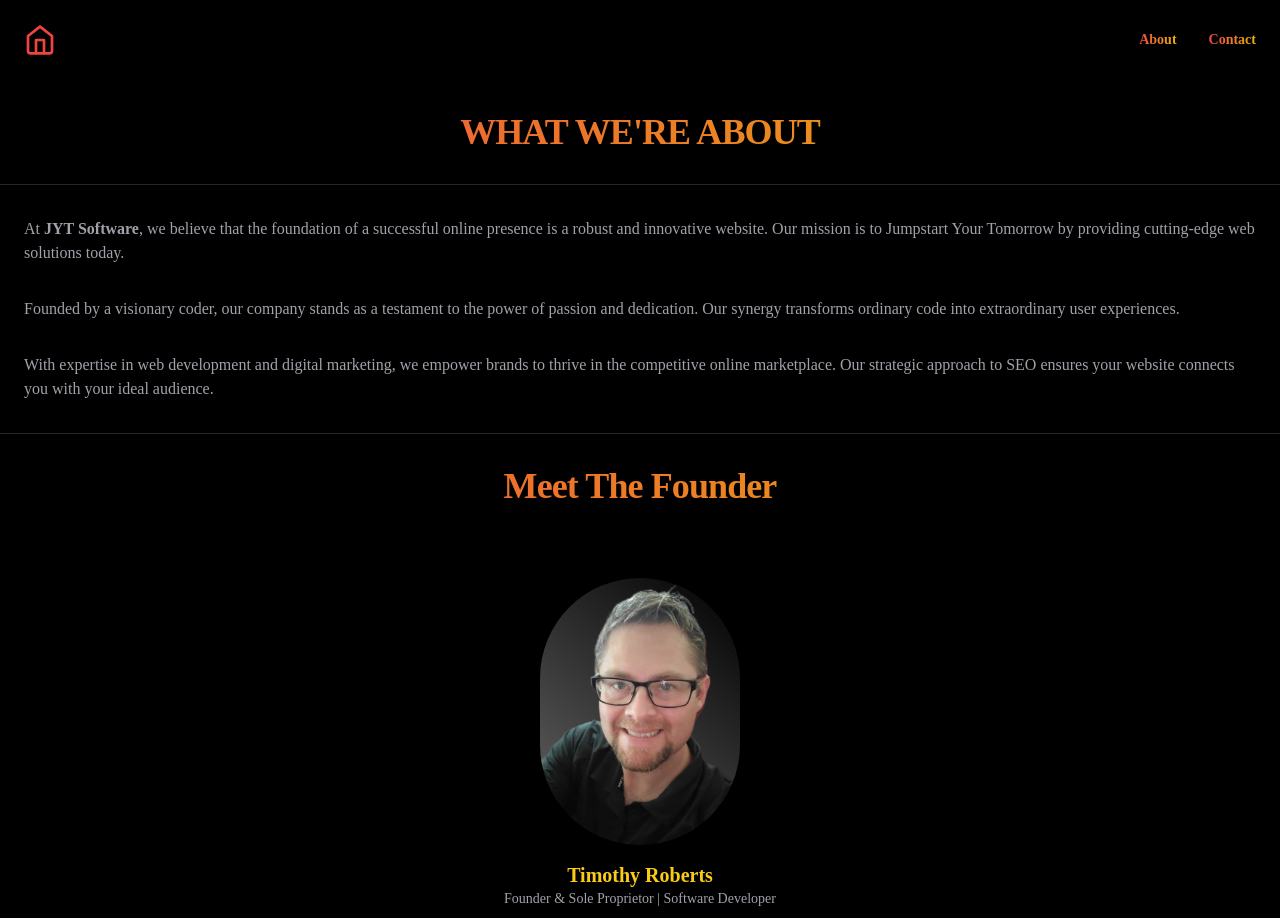
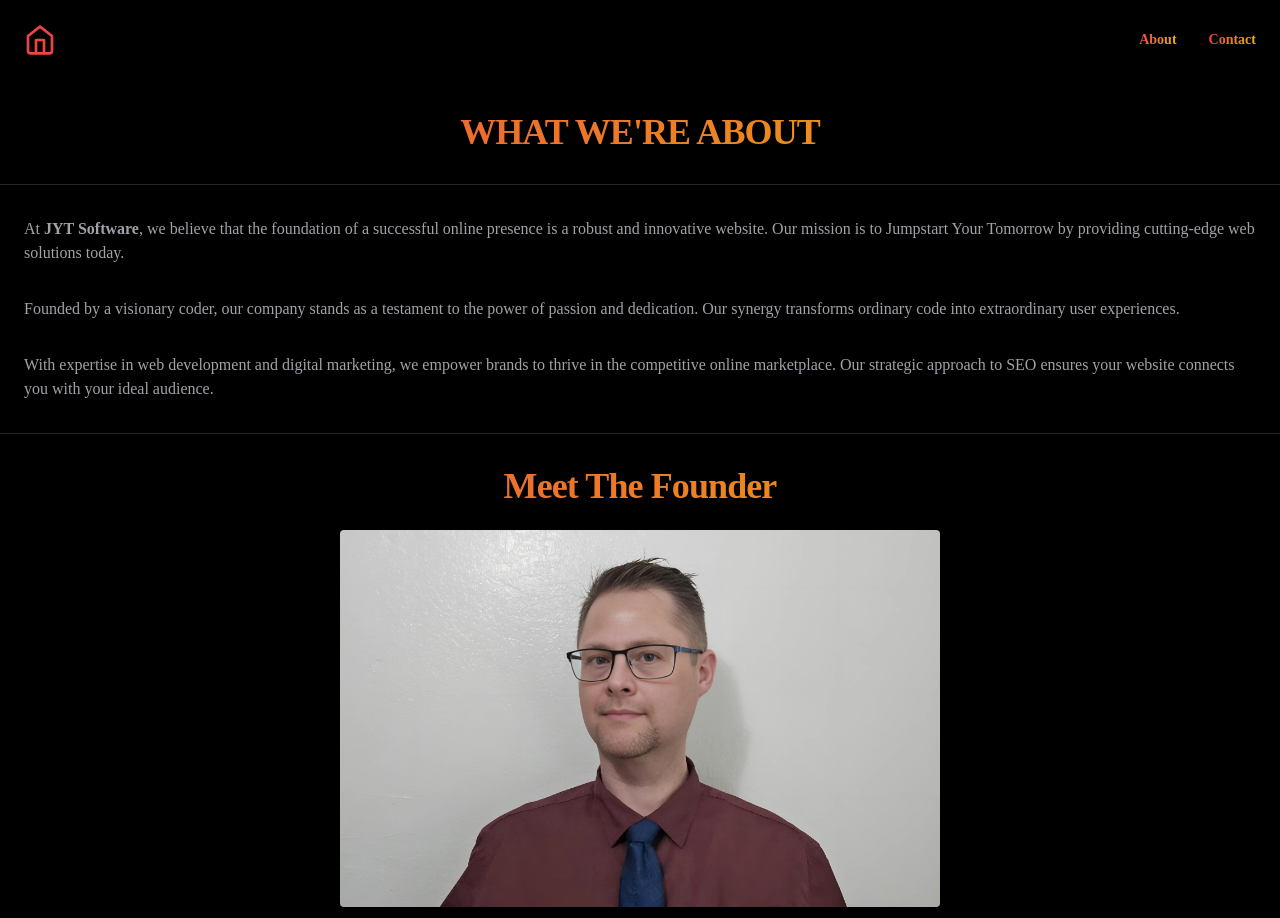
Before and after one commit to timbo84/jytsoftware, a Next.js app: page /about in a window 1280 px wide. Shown: the top 918 px of the page. Built offline with nearby package versions, Linux system fonts and the light colour scheme; no server answers; what tailwindcss-debug-screens would draw is missing.

Commit message:
updated profile pic

```diff
--- a/app/about/page.tsx
+++ b/app/about/page.tsx
@@ -11,7 +11,7 @@ const founders = [
   {
     name: "Timothy Roberts",
     label: "Founder & Sole Proprietor | Software Developer",
-    image: "/tim-cool2.jpg",
+    image: "/tim1.jpg",
     bio: "Timothy Roberts is the sole proprietor of JYT Software, driven by integrity and a passion for web development. Tim leads with innovation in web development and digital marketing, crafting impactful digital experiences.",
     // Link replaced with modal functionality
   },
@@ -84,13 +84,13 @@ export default function AboutPage() {
         >
           Meet The Founder
         </motion.h2>
-        <div className="flex flex-col items-center mt-12 bg-black/50 rounded-lg shadow-lg p-6">
+        <div className="flex flex-col items-center bg-black/50 rounded-lg shadow-lg p-6">
           <Image
             src={founders[0].image}
             alt={`Profile picture of ${founders[0].name}`}
-            width={200}
-            height={200}
-            className="rounded-full"
+            width={600}
+            height={500}
+            className="rounded"
           />
           <h3 className="text-xl font-bold text-yellow-400 mt-4">{founders[0].name}</h3>
           <p className="text-sm text-zinc-400">{founders[0].label}</p>
--- a/app/components/projectShowcase.jsx
+++ b/app/components/projectShowcase.jsx
@@ -23,7 +23,7 @@ const projects = [
     title: "KyKy Fitness",
     description:
       "A cutting-edge personal training website featuring interactive tools like a macro calculator and workout planner, and an intuitive, mobile-friendly design for seamless user engagement.",
-    techStack: ["React", "Vercel", "Next.js"],
+    techStack: ["React", "Vercel", "Next.js", "3rd Party API"],
     image: "/KyKyFitness.png",
     images: [
       "/kyky1.png",
```
Also changed, not shown: public/tim.jpg (added), public/tim1.jpg (added).
